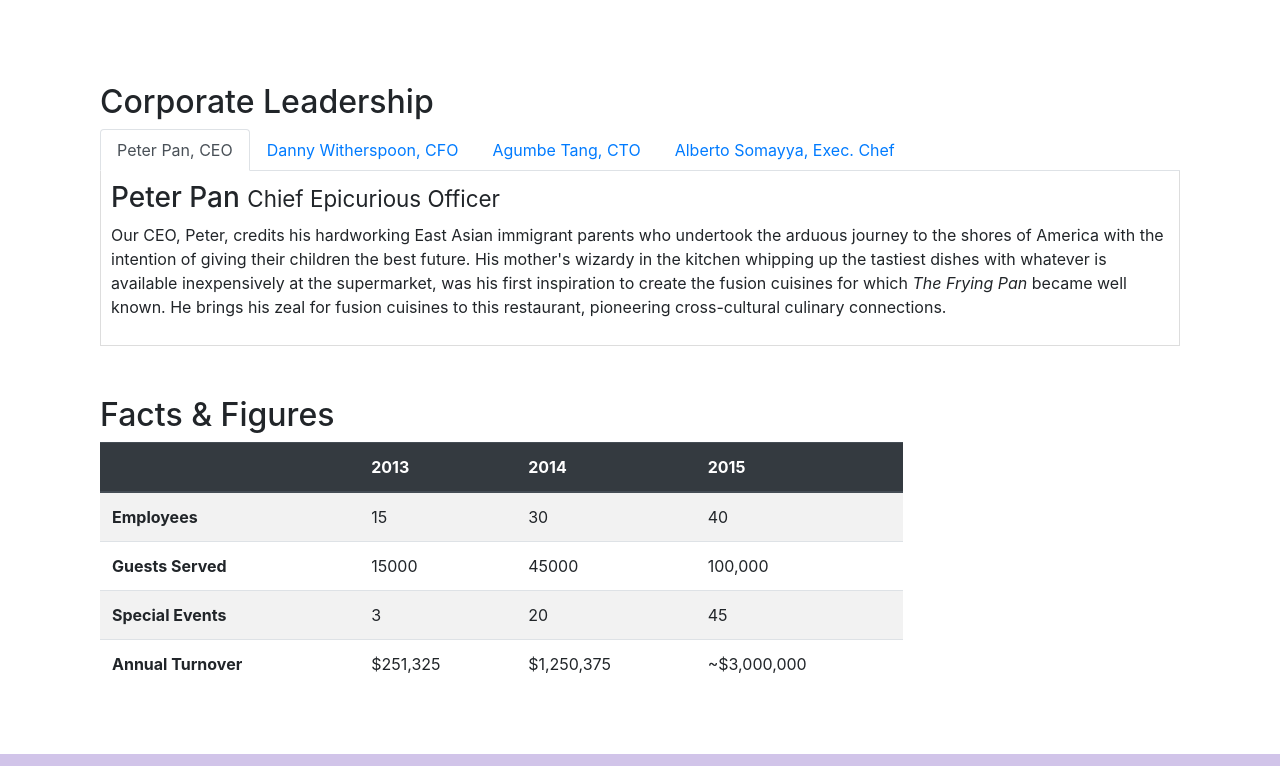
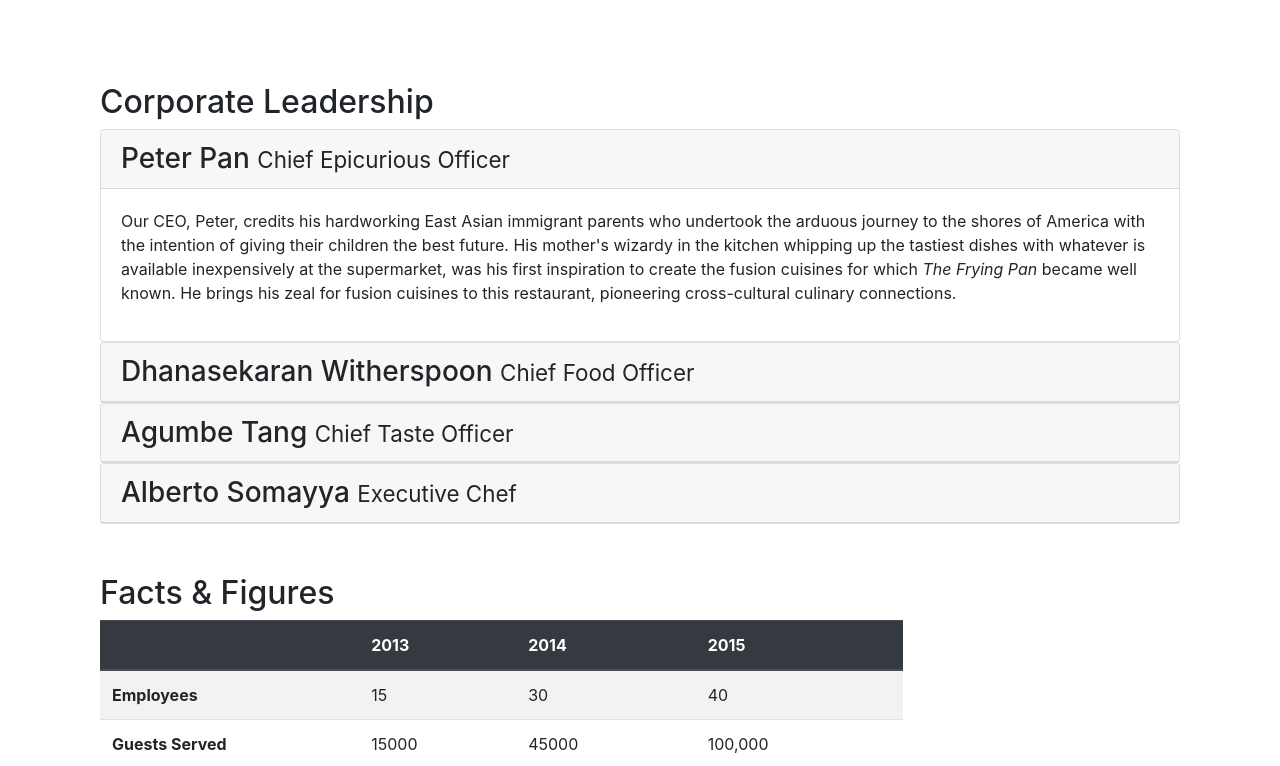
Before and after one commit to SaloniGoyal1/Frontend-Web-UI-Framework, a website: page aboutus.html in a window 1280 px wide. Shown: the part 960-1726 px from the top of the page. Drawn offline with nearby package versions, Linux system fonts and the light colour scheme.

Commit message:
Accordion

```diff
--- a/aboutus.html
+++ b/aboutus.html
@@ -96,41 +96,55 @@
             <div class="container">
                 <div>
                     <h2>Corporate Leadership</h2>
-                    <ul class="nav nav-tabs">
-                        <li class="nav-item">
-                          <a class="nav-link active" href="#peter"
-                            role="tab" data-toggle="tab">Peter Pan, CEO</a>
-                        </li>
-                        <li class="nav-item">
-                          <a class="nav-link" href="#danny" role="tab"
-                            data-toggle="tab">Danny Witherspoon, CFO</a>
-                        </li>
-                        <li class="nav-item">
-                          <a class="nav-link" href="#agumbe"role="tab"
-                            data-toggle="tab">Agumbe Tang, CTO</a>
-                        </li>
-                        <li class="nav-item">
-                          <a class="nav-link" href="#alberto" role="tab"
-                            data-toggle="tab">Alberto Somayya, Exec. Chef</a>
-                        </li>
-                    </ul>
-                    <div class="tab-content">
-                        <div role="tabpanel" class="tab-pane fade show active" id="peter">
-                            <h3>Peter Pan <small>Chief Epicurious Officer</small></h3>
-                            <p>Our CEO, Peter, credits his hardworking East Asian immigrant parents who undertook the arduous journey to the shores of America with the intention of giving their children the best future. His mother's wizardy in the kitchen whipping up the tastiest dishes with whatever is available inexpensively at the supermarket, was his first inspiration to create the fusion cuisines for which <em>The Frying Pan</em> became well known. He brings his zeal for fusion cuisines to this restaurant, pioneering cross-cultural culinary connections.</p>
+                    <div id="accordion">
+                        <div class="card">
+                            <div class="card-header" role="tab" id="peterhead">
+                            <h3 class="mb-0">
+                                <a data-toggle="collapse" data-target="#peter">Peter Pan <small>Chief Epicurious Officer</small></a>
+                            </h3>
+                            </div>
+                            <div class="collapse show" id="peter" data-parent="#accordion">
+                                <div class="card-body">
+                                    <p class="d-none d-sm-block">Our CEO, Peter, credits his hardworking East Asian immigrant parents who undertook the arduous journey to the shores of America with the intention of giving their children the best future. His mother's wizardy in the kitchen whipping up the tastiest dishes with whatever is available inexpensively at the supermarket, was his first inspiration to create the fusion cuisines for which <em>The Frying Pan</em> became well known. He brings his zeal for fusion cuisines to this restaurant, pioneering cross-cultural culinary connections.</p>
+                                </div>
+                            </div>
                         </div>
-                        <div role="tabpanel" class="tab-pane fade" id="danny">
-                        <h3>Dhanasekaran Witherspoon <small>Chief Food Officer</small></h3>
-                        <p>Our CFO, Danny, as he is affectionately referred to by his colleagues, comes from a long established family tradition in farming and produce. His experiences growing up on a farm in the Australian outback gave him great appreciation for varieties of food sources. As he puts it in his own words, <em>Everything that runs, wins, and everything that stays, pays!</em></p>
+                        <div class="card">
+                            <div class="card-header" role="tab" id="dannyhead">
+                            <h3 class="mb-0">
+                                <a class="collapsed" data-toggle="collapse" data-target="#danny">Dhanasekaran Witherspoon <small>Chief Food Officer</small></a>
+                            </h3>
                         </div>
-                        <div role="tabpanel" class="tab-pane fade" id="agumbe">
-                        <h3>Agumbe Tang <small>Chief Taste Officer</small></h3>
-                        <p>Blessed with the most discerning gustatory sense, Agumbe, our CTO, personally ensures that every dish that we serve meets his exacting tastes. Our chefs dread the tongue lashing that ensues if their dish does not meet his exacting standards. He lives by his motto, <em>You click only if you survive my lick.</em></p>
+                        <div class="collapse" id="danny" data-parent="#accordion">
+                            <div class="card-body">
+                                <p class="d-none d-sm-block">Our CFO, Danny, as he is affectionately referred to by his colleagues, comes from a long established family tradition in farming and produce. His experiences growing up on a farm in the Australian outback gave him great appreciation for varieties of food sources. As he puts it in his own words, <em>Everything that runs, wins, and everything that stays, pays!</em></em></p>
+                            </div>
                         </div>
-                        <div role="tabpanel" class="tab-pane fade" id="alberto">
-                        <h3>Alberto Somayya <small>Executive Chef</small></h3>
-                        <p>Award winning three-star Michelin chef with wide International experience having worked closely with whos-who in the culinary world, he specializes in creating mouthwatering Indo-Italian fusion experiences. He says, <em>Put together the cuisines from the two craziest cultures, and you get a winning hit! Amma Mia!</em></p>
+                    </div>
+                    <div class="card">
+                            <div class="card-header" role="tab" id="agumbehead">
+                            <h3 class="mb-0">
+                                <a class="collapsed" data-toggle="collapse" data-target="#agumbe">Agumbe Tang <small>Chief Taste Officer</small></a>
+                            </h3>
                         </div>
+                        <div class="collapse" id="agumbe" data-parent="#accordion">
+                            <div class="card-body">
+                                <p class="d-none d-sm-block">Blessed with the most discerning gustatory sense, Agumbe, our CTO, personally ensures that every dish that we serve meets his exacting tastes. Our chefs dread the tongue lashing that ensues if their dish does not meet his exacting standards. He lives by his motto, <em>You click only if you survive my lick.</em></p>
+                            </div>
+                        </div>
+                    </div>
+                    <div class="card">
+                            <div class="card-header" role="tab" id="albertohead">
+                            <h3 class="mb-0">
+                                <a class="collapsed" data-toggle="collapse" data-target="#alberto">Alberto Somayya <small>Executive Chef</small></a>
+                            </h3>
+                        </div>
+                        <div class="collapse" id="alberto" data-parent="#accordion">
+                            <div class="card-body">
+                                <p class="d-none d-sm-block">Award winning three-star Michelin chef with wide International experience having worked closely with whos-who in the culinary world, he specializes in creating mouthwatering Indo-Italian fusion experiences. He says, <em>Put together the cuisines from the two craziest cultures, and you get a winning hit! Amma Mia!</em></p>
+                            </div>
+                        </div>
+                    </div>
                     </div>
                 </div>
            </div>
```
